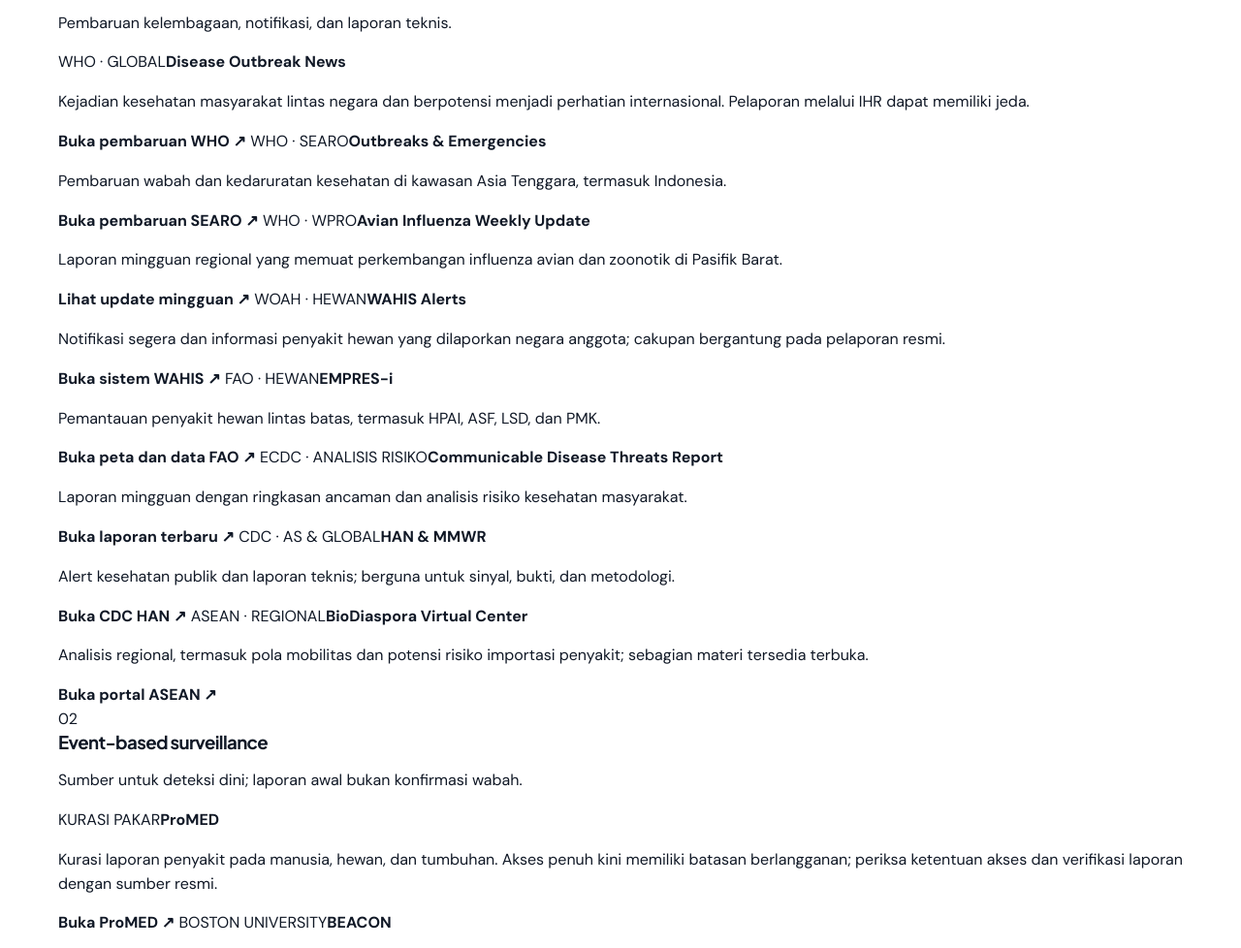
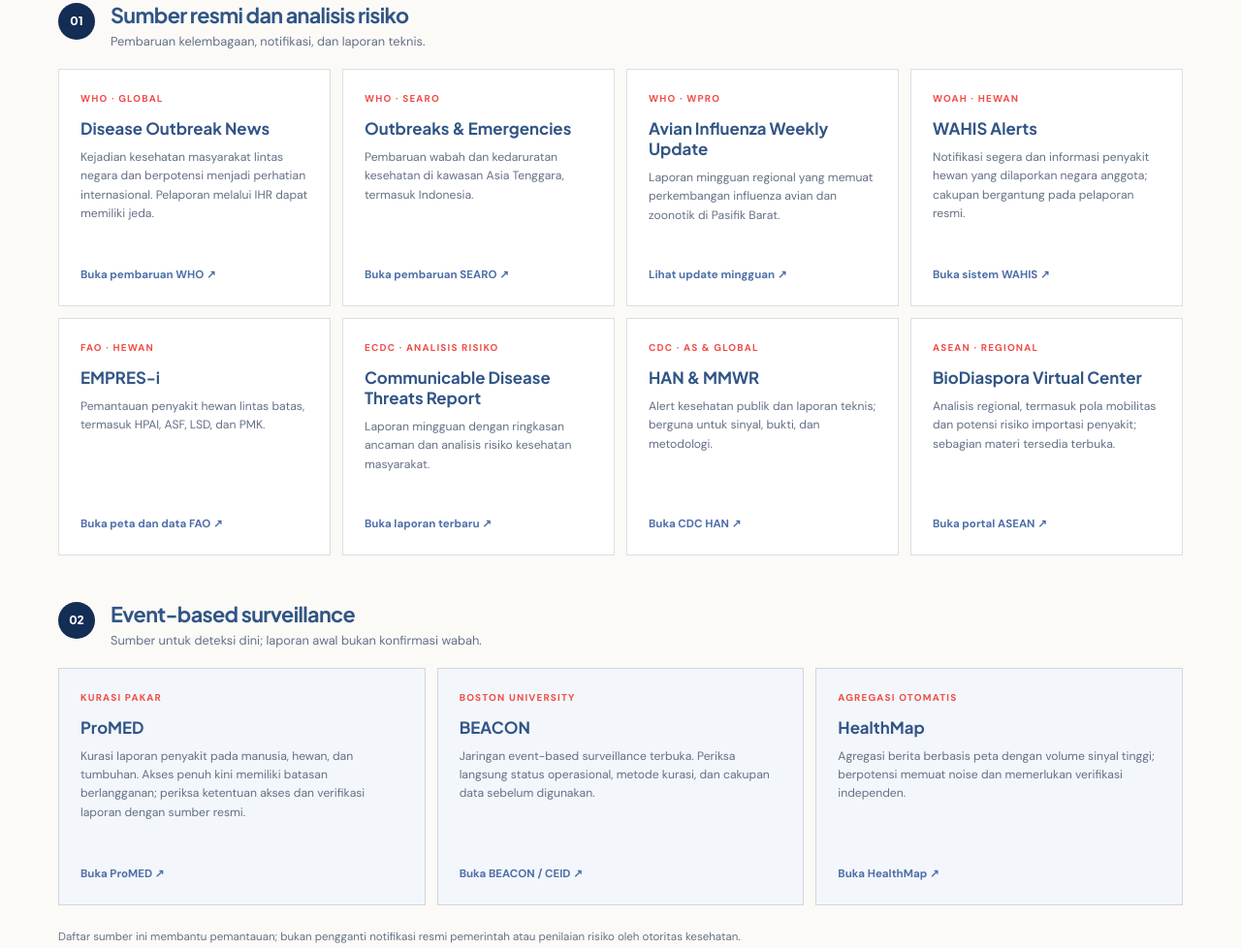
Before and after one commit to ajatikusumah/AEEVI, a plain HTML site: page index.html in a window 1280 px wide. Shown: the part 2330-3308 px from the top of the page at 97% size. Drawn offline with Linux system fonts and the light colour scheme.

Commit message:
Style the health situation monitoring section

```diff
--- a/styles.css
+++ b/styles.css
@@ -481,3 +481,35 @@ h3 { line-height: 1.2; }
   .munas-count-unit strong { font-size: 1.7rem; }
   .munas-rsvp { flex-direction: column; }
 }
+
+/* Health situation monitoring feed */
+.munas-info-copy { position: relative; z-index: 1; margin: 16px 0 0; max-width: 320px; color: #cbd8e1; font-size: .9rem; line-height: 1.55; }
+.health-watch { background: #fbfaf7; }
+.health-watch-note { margin: -12px 0 36px; padding: 18px 22px; border-left: 4px solid var(--red); background: #fff; color: var(--muted); font-size: .84rem; line-height: 1.65; }
+.health-watch-note strong { color: var(--blue-dark); }
+.health-feed-group { margin-top: 34px; }
+.health-feed-heading { display: flex; align-items: flex-start; gap: 16px; margin-bottom: 18px; }
+.health-feed-heading > span { display: grid; place-items: center; width: 38px; height: 38px; flex: none; border-radius: 50%; background: var(--navy); color: #fff; font-family: var(--display); font-size: .75rem; font-weight: 800; }
+.health-feed-heading h3 { margin: 0; color: var(--blue-dark); font-family: var(--display); font-size: 1.35rem; letter-spacing: -.03em; }
+.health-feed-heading p { margin: 4px 0 0; color: var(--muted); font-size: .8rem; }
+.health-feed-grid { display: grid; grid-template-columns: repeat(4, minmax(0, 1fr)); gap: 12px; }
+.health-feed-grid-three { grid-template-columns: repeat(3, minmax(0, 1fr)); }
+.health-feed-card { display: flex; flex-direction: column; min-height: 245px; padding: 22px; background: #fff; border: 1px solid var(--line); color: inherit; text-decoration: none; transition: transform .2s ease, box-shadow .2s ease, border-color .2s ease; }
+.health-feed-card:hover { transform: translateY(-4px); border-color: rgba(78,111,169,.4); box-shadow: var(--shadow); }
+.health-feed-type { color: var(--red); font-size: .62rem; font-weight: 800; letter-spacing: .12em; }
+.health-feed-card strong { margin-top: 13px; color: var(--blue-dark); font-family: var(--display); font-size: 1.05rem; line-height: 1.25; }
+.health-feed-card p { flex: 1; margin: 10px 0 18px; color: var(--muted); font-size: .76rem; line-height: 1.58; }
+.health-feed-card b { color: var(--blue); font-size: .72rem; }
+.health-feed-card-signal { background: #f3f6fa; }
+.health-feed-group-secondary { margin-top: 48px; }
+.health-feed-updated { margin: 24px 0 0; color: var(--muted); font-size: .72rem; line-height: 1.55; }
+@media (max-width: 1000px) {
+  .health-feed-grid { grid-template-columns: repeat(2, minmax(0, 1fr)); }
+}
+@media (max-width: 560px) {
+  .health-feed-grid, .health-feed-grid-three { grid-template-columns: 1fr; }
+  .health-feed-card { min-height: 205px; }
+  .health-feed-heading { gap: 12px; }
+  .health-feed-heading h3 { font-size: 1.15rem; }
+  .health-watch-note { margin-top: -4px; }
+}
```
